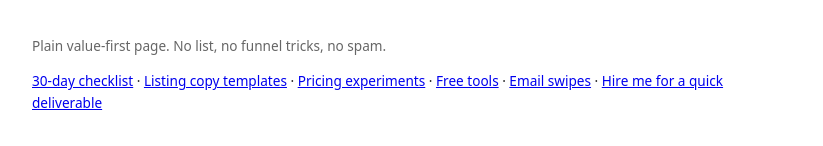
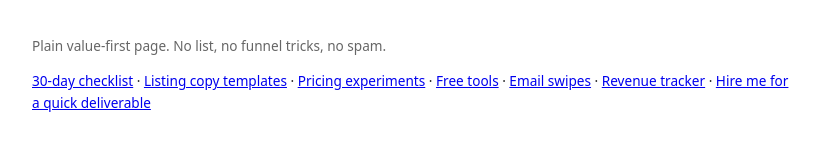
Before and after one commit to zerotofirstsales/profitops-landing, a plain HTML site: page index.html in a window 1280 px wide. Shown: the part 968-1114 px from the top of the page, without its empty margins (228-1051 px from the left). Drawn offline with Linux system fonts and the light colour scheme.

Commit message:
ProfitOps owned-channel update: value pages + nav

```diff
--- a/index.html
+++ b/index.html
@@ -38,6 +38,6 @@
 <a class="cta" href="https://ko-fi.com/s/7e3cdcd43e">Get the Workbook — $3.95</a>
 
 <p style="margin-top:3em;font-size:.85em;color:#666">Plain value-first page. No list, no funnel tricks, no spam.</p>
-<p style="font-size:.85em"><a href="30-day-launch-checklist.html">30-day checklist</a> · <a href="listing-copy-templates.html">Listing copy templates</a> · <a href="pricing-experiments.html">Pricing experiments</a> · <a href="free-tools-guide.html">Free tools</a> · <a href="email-swipes.html">Email swipes</a> · <a href="b2b.html">Hire me for a quick deliverable</a></p>
+<p style="font-size:.85em"><a href="30-day-launch-checklist.html">30-day checklist</a> · <a href="listing-copy-templates.html">Listing copy templates</a> · <a href="pricing-experiments.html">Pricing experiments</a> · <a href="free-tools-guide.html">Free tools</a> · <a href="email-swipes.html">Email swipes</a> · <a href="revenue-tracker.html">Revenue tracker</a> · <a href="b2b.html">Hire me for a quick deliverable</a></p>
 </body>
 </html>
```
